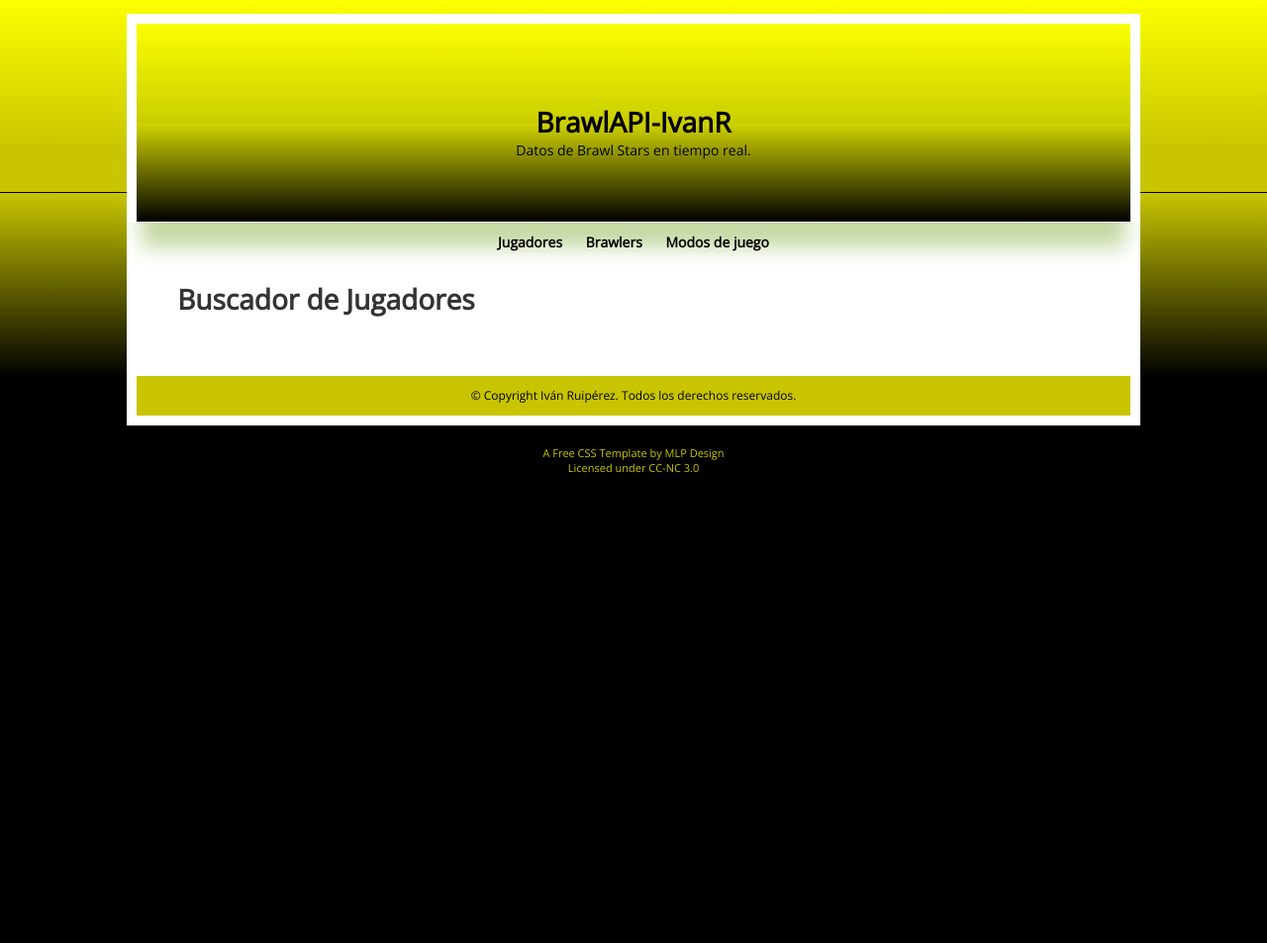
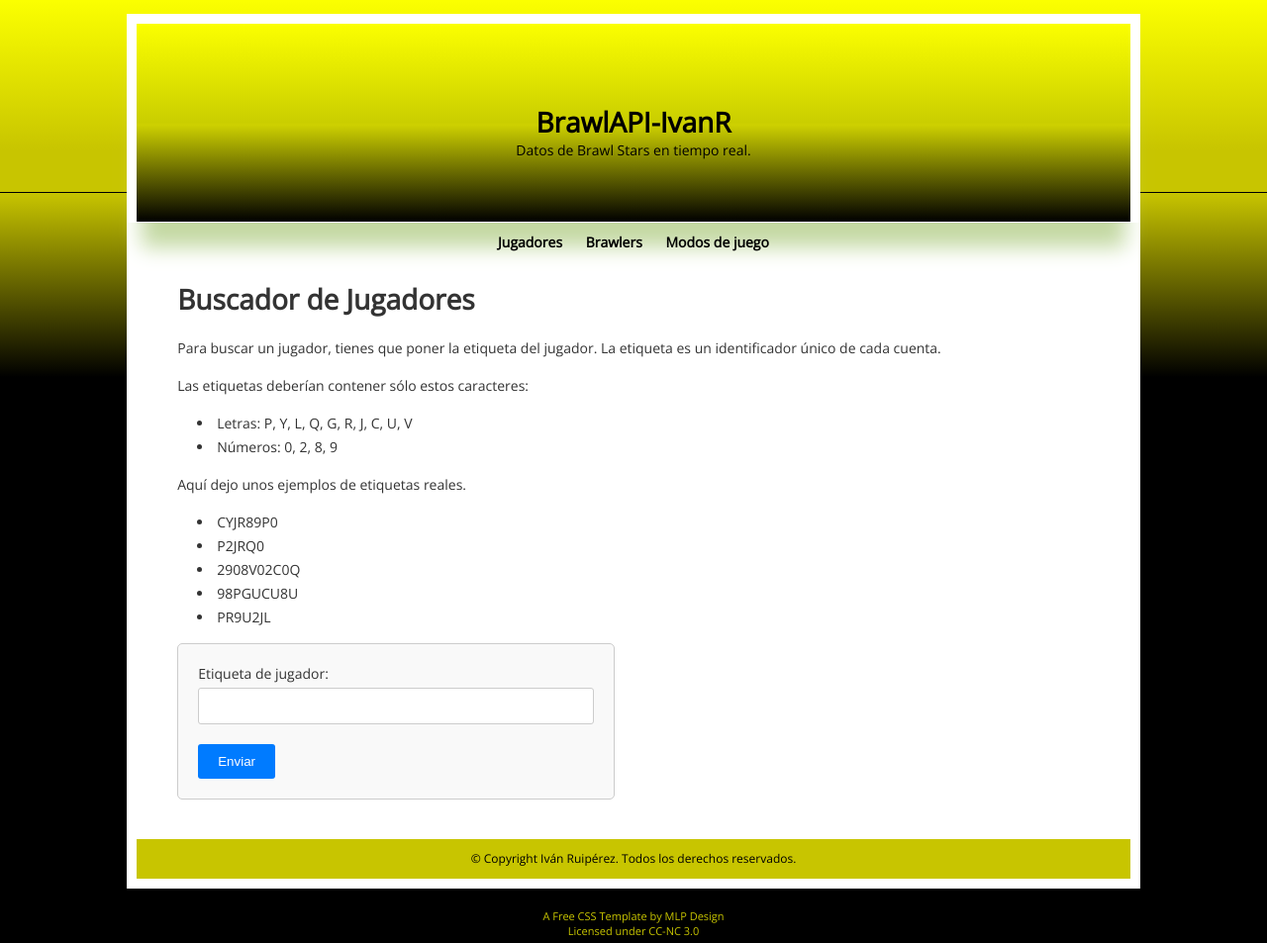
Before and after one commit to IvanRuiperezB/ProyectoFinal, a Flask app: page /players in a window 1280 px wide. Shown: the part 16-969 px from the top of the page at 99% size. Before the commit the page ends 494 px from the top, so only its background shows below. Run offline with Flask 3, Linux system fonts and the light colour scheme.

Commit message:
jugadores

```diff
--- a/app.py
+++ b/app.py
@@ -7,9 +7,17 @@
 def inicio():
     return render_template("inicio.html")
 
-@app.route('/players')
+@app.route('/players',methods=["GET","POST"])
 def players():
-    URL_jugador="https://api.brawlstars.com/v1/players/%23"
-    headers={'Authorization': f'Bearer {key}'}
-    return render_template("players.html")
+    if request.method=="GET":
+        return render_template("players.html")
+    else:
+        URL_jugador="https://api.brawlstars.com/v1/players/%23"
+        headers={'Authorization': f'Bearer {key}'}
+        tag=request.form.get("player")
+        r=requests.get(URL_jugador+Tag,headers=headers)
+        if r.status_code == 200:
+            return render_template("player.html")
+        else:
+            return render_template("players.html")
 app.run("0.0.0.0",5000,debug=True)
--- a/templates/players.html
+++ b/templates/players.html
@@ -3,6 +3,29 @@
 {% block content %}
 <div class="post">
     <h1>Buscador de Jugadores</h1>
+    <p>Para buscar un jugador, tienes que poner la etiqueta del jugador. La etiqueta es un identificador único de cada cuenta.</p>
+    <p>Las etiquetas deberían contener sólo estos caracteres:</p>
+    <ul>
+        <li>Letras: P, Y, L, Q, G, R, J, C, U, V</li>
+        <li>Números: 0, 2, 8, 9</li>
+    </ul>
+    <p>Aquí dejo unos ejemplos de etiquetas reales.</p>
+    <ul>
+        <li>CYJR89P0</li>
+        <li>P2JRQ0</li>
+        <li>2908V02C0Q</li>
+        <li>98PGUCU8U</li>
+        <li>PR9U2JL</li>
+    </ul>
+    <div class="form-contenedor">
+        <form action="/recetas" method="post">
+            <div class="form-grupo">
+                <label>Etiqueta de jugador: </label>
+                <input type="text" name="receta" value="{{player}}">
+            </div>
+            <button type="submit" class="enviar">Enviar</button>
+        </form>
+    </div>
 </div>
 
 {% endblock %}
```
